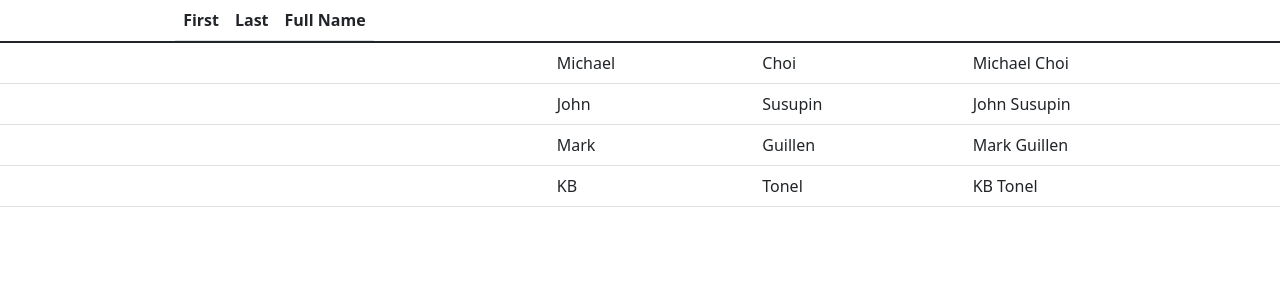
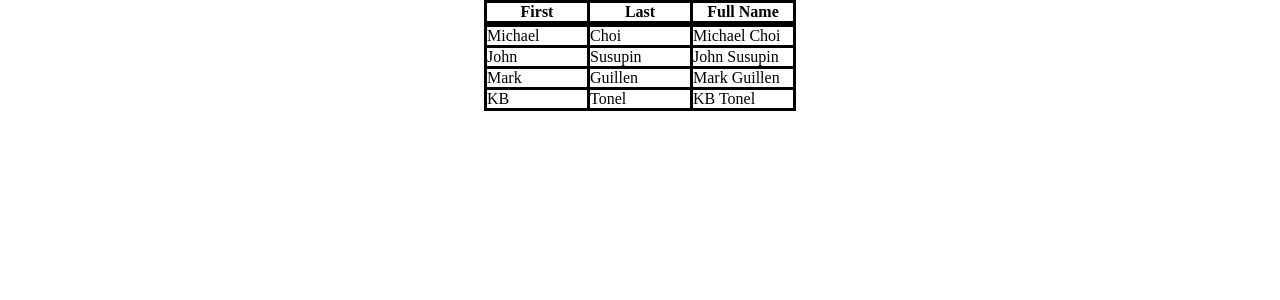
Before and after one commit to Nothdurftm17/HTML-Table, a Flask app: page /lists in a window 1280 px wide. Shown: the top 300 px of the page. Run offline with Flask 2, Linux system fonts and the light colour scheme.

Commit message:
changed css and added borders to table

```diff
--- a/static/style.css
+++ b/static/style.css
@@ -2,8 +2,27 @@
     padding:0;
     margin:0;
 }
+body{
+    display: flex;
+    justify-content: center;
+}
+table{
+    display: flex;
+    flex-direction: column;
+    justify-content: center;
+    border-collapse: collapse;
+}
 
 table thead{
     display: flex;
-    justify-content: center;
+    align-items: center;
 }
+tr th{
+    width: 100px;
+    border: solid;
+}
+tr td{
+    width:100px;
+    border: solid;
+
+}
--- a/templates/index.html
+++ b/templates/index.html
@@ -6,13 +6,13 @@
     <meta http-equiv="X-UA-Compatible" content="IE=edge">
     <meta name="viewport" content="width=device-width, initial-scale=1.0">
     <title>PYTHON</title>
-    <link rel="stylesheet" href="style.css">
-    <link href="https://cdn.jsdelivr.net/npm/bootstrap@5.1.3/dist/css/bootstrap.min.css" rel="stylesheet" integrity="sha384-1BmE4kWBq78iYhFldvKuhfTAU6auU8tT94WrHftjDbrCEXSU1oBoqyl2QvZ6jIW3" crossorigin="anonymous">
+    <!-- <link href="https://cdn.jsdelivr.net/npm/bootstrap@5.1.3/dist/css/bootstrap.min.css" rel="stylesheet" integrity="sha384-1BmE4kWBq78iYhFldvKuhfTAU6auU8tT94WrHftjDbrCEXSU1oBoqyl2QvZ6jIW3" crossorigin="anonymous"> -->
+    <link rel="stylesheet" href="{{url_for('static', filename= 'style.css') }}">
 </head>
 
 <body>
-    <table class="table">
-        <thead>
+    <table class="table table-striped table-hover">
+        <thead class="d flex">
             <tr>
                 <th scope="col">First</th>
                 <th scope="col">Last</th>
@@ -20,15 +20,21 @@
             </tr>
         </thead>
         <tbody>
+            <tr>
             {% for x in person: %}
-            <tr>
-                <th scope="row"></th>
-                <td>{{x.first_name}}</td>
-                <td>{{x.last_name}}</td>
+                <td>
+                    {{x.first_name}}
+                </td>
+                <td>
+                    {{x.last_name}}
+                </td>
                 <td>
                     {{x.first_name}}
                     {{x.last_name}}
                 </td>
+                <tr></tr>
+                <tr></tr>
+                <tr></tr>
             </tr>
             {% endfor %}
         </tbody>
```
